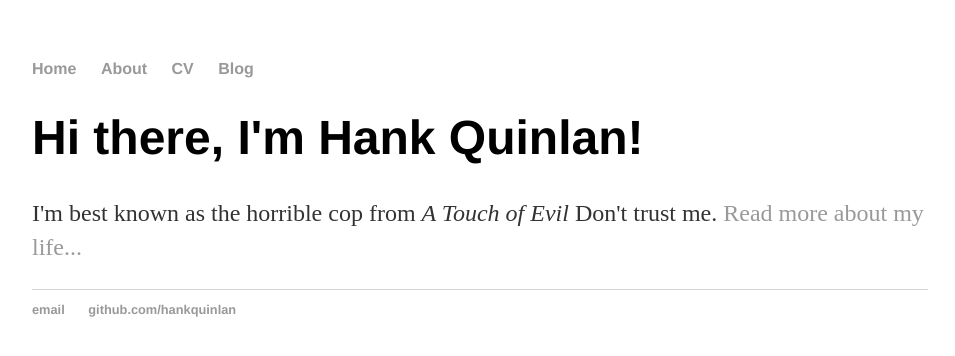
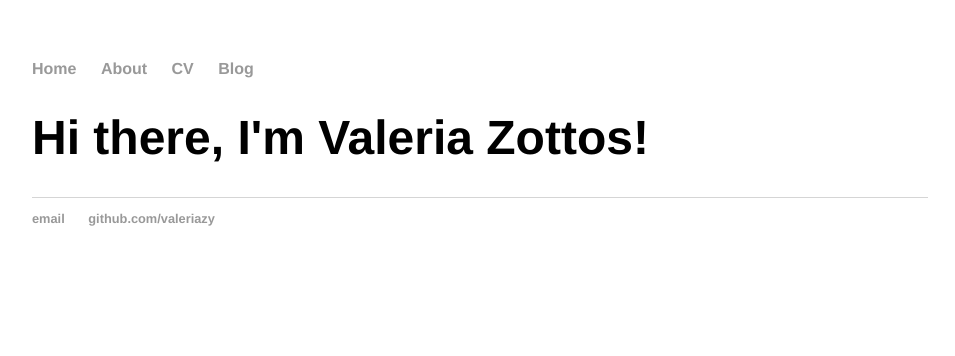
Before and after one commit to valeriazy/valeriazy.github.io., a plain HTML site: page index.html in a window 1280 px wide. Shown: the whole page, without its empty margins (160-1115 px from the left). Drawn offline with Linux system fonts and the light colour scheme.

Commit message:
Update index.html

```diff
--- a/index.html
+++ b/index.html
@@ -1,7 +1,7 @@
 <!DOCTYPE html>
 <html>
 	<head>
-		<title>Hank Quinlan, Horrible Cop</title>
+		<title>Valeria Zottos</title>
 		<!-- link to main stylesheet -->
 		<link rel="stylesheet" type="text/css" href="/css/main.css">
 	</head>
@@ -16,14 +16,14 @@
 		</nav>
 		<div class="container">
     		<div class="blurb">
-        		<h1>Hi there, I'm Hank Quinlan!</h1>
-				<p>I'm best known as the horrible cop from <em>A Touch of Evil</em> Don't trust me. <a href="/about">Read more about my life...</a></p>
+        		<h1>Hi there, I'm Valeria Zottos!</h1>
+
     		</div><!-- /.blurb -->
 		</div><!-- /.container -->
 		<footer>
     		<ul>
-        		<li><a href="mailto:hankquinlanhub@gmail.com">email</a></li>
-        		<li><a href="https://github.com/hankquinlan">github.com/hankquinlan</a></li>
+        		<li><a href="mailto:vzottos@gmail.com">email</a></li>
+        		<li><a href="https://github.com/valeriazy">github.com/valeriazy</a></li>
 			</ul>
 		</footer>
 	</body>
```
